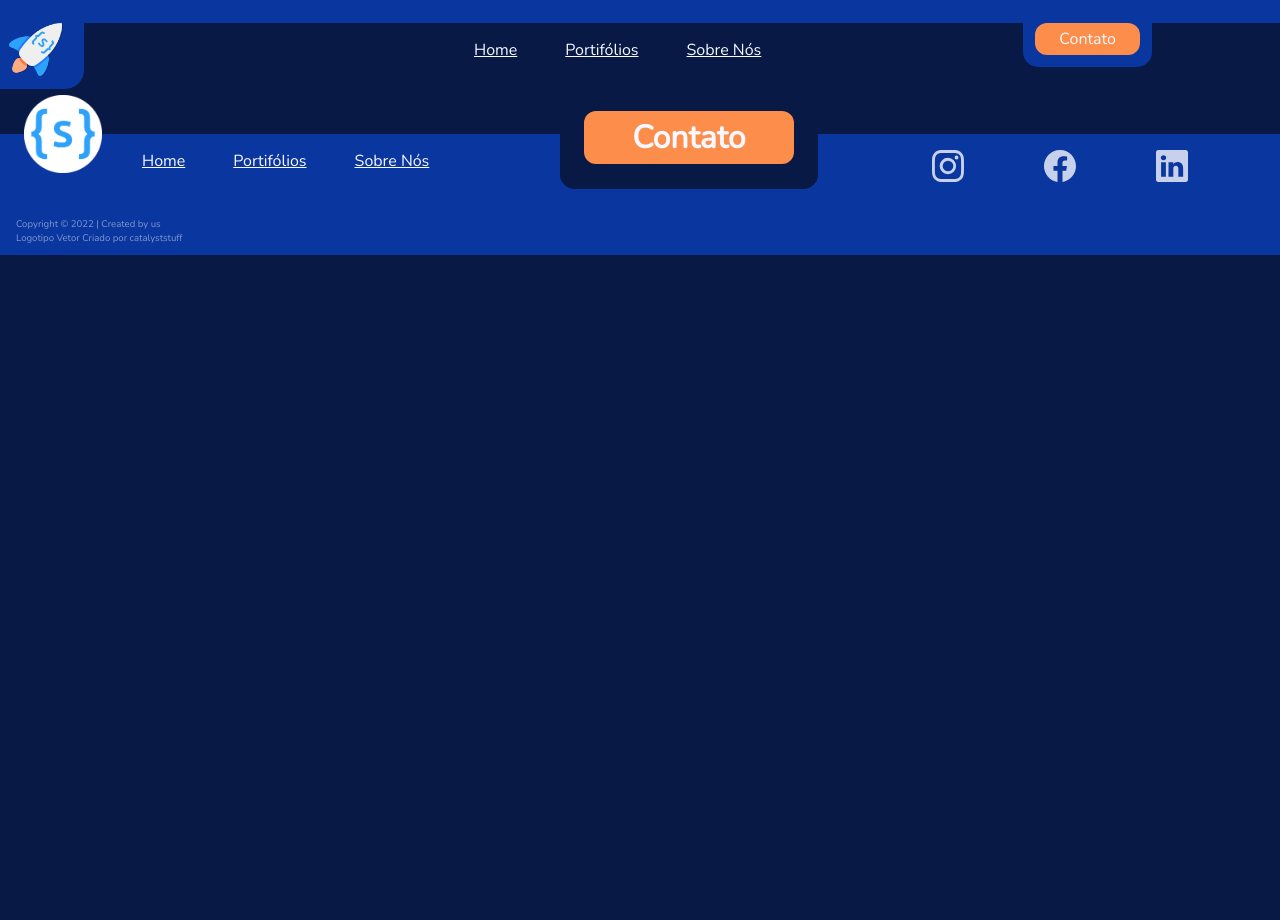
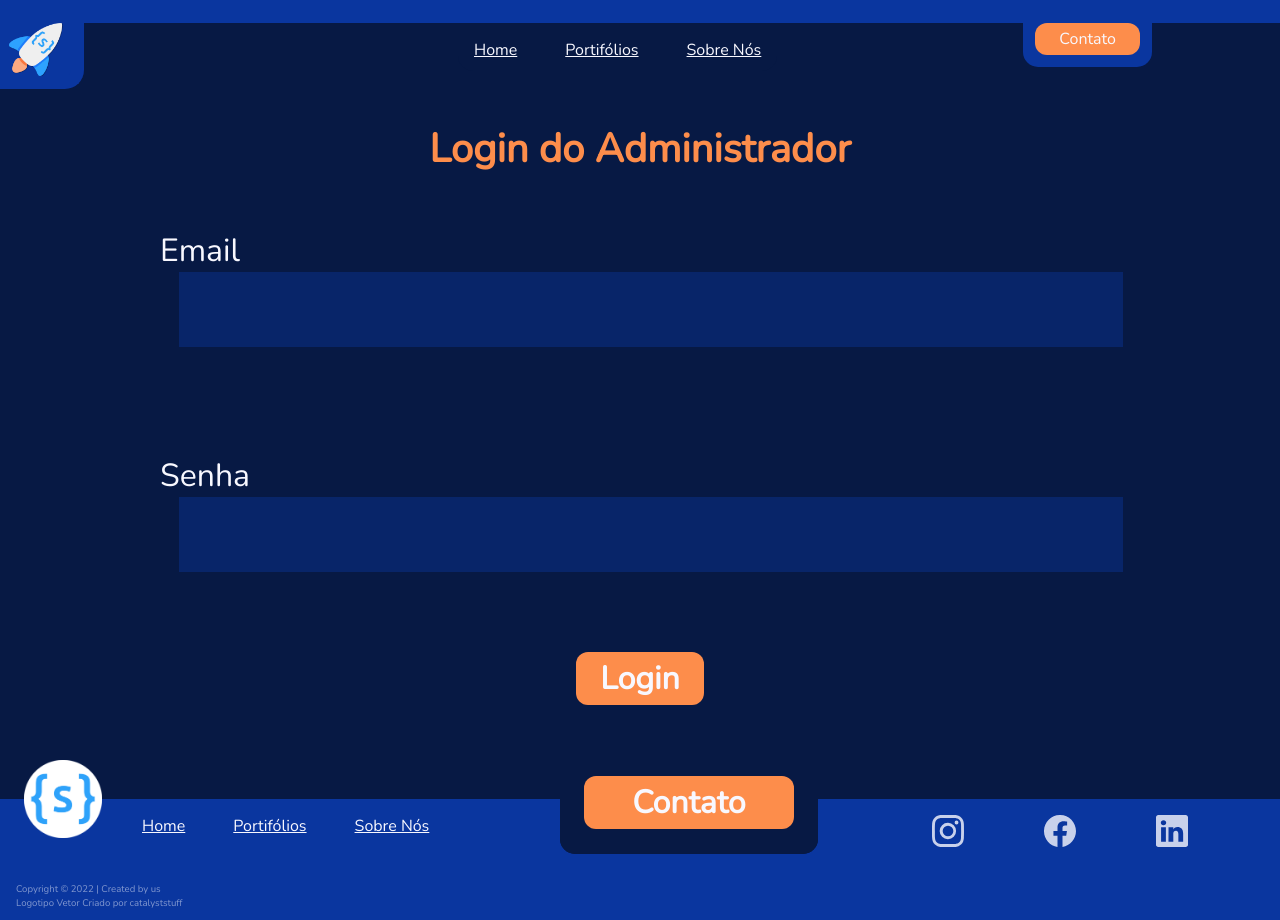
Before and after one commit to GustavoVieiraDeAraujo/Projeto-Final-Struct-Front-End, a React (Create React App) app: page /administrator/login in a window 1280 px wide. Before the commit the page ends 800 px from the top, so only its background shows below. Built offline with nearby package versions, Linux system fonts and the light colour scheme.

Commit message:
Criados Contexto do administrador e sitema de login do mesmo

```diff
--- a/package.json
+++ b/package.json
@@ -7,6 +7,8 @@
     "@testing-library/react": "^13.3.0",
     "@testing-library/user-event": "^13.5.0",
     "axios": "^0.27.2",
+    "js-cookie": "^3.0.1",
+    "js-cookies": "^1.0.4",
     "react": "^18.1.0",
     "react-dom": "^18.1.0",
     "react-icons": "^4.4.0",
--- a/src/App.js
+++ b/src/App.js
@@ -1,15 +1,18 @@
 import { BrowserRouter } from "react-router-dom";
 import Footer from "./components/footer";
 import Navbar from "./components/navbar";
+import { AdminProvider } from "./contexts/useAdminContext";
 import Rotas from "./routes";
 
 
 function App() {
   return (
     <BrowserRouter>
-      <Navbar />
-      <Rotas />
-      <Footer />
+      <AdminProvider>
+        <Navbar />
+        <Rotas />
+        <Footer />
+      </AdminProvider>
     </BrowserRouter>
   );
 }
--- /dev/null
+++ b/src/components/buttomFoms/styles.js
@@ -0,0 +1,15 @@
+import styled from "styled-components";
+
+
+
+export const ButtomForms = styled.button`
+    color: #F8F8FF;
+background-color: #FD8D4B;
+border: none;
+font-size: 2rem;
+font-weight: 700;
+padding: 5px 1.5rem;
+border-radius: 12px;
+cursor: pointer;
+
+`
--- /dev/null
+++ b/src/contexts/useAdminContext.js
@@ -0,0 +1,57 @@
+import { createContext, useContext, useEffect, useState } from "react";
+import Cookie from "js-cookie"
+import { api } from "../services/api";
+
+
+const  AdminContext = createContext({})
+
+const AdminProvider = ({children}) => {
+    const [admin, setAdmin] = useState(undefined)
+
+    const login =  async (email, password) => {
+        try {
+            const response = await api.get('/administrators/login', {params: {email, password}})
+            if (response.data){
+                setAdmin(response.data)
+                api.defaults.headers.common['X-administrator-email'] = response.data.email
+                api.defaults.headers.common['X-administrator-token'] = response.data.authentication_token
+                Cookie.set('struct.administrator', JSON.stringify(response.data), {expires: 1})
+                alert("Login Efetuado")
+            }
+        } catch (e) {
+            alert(e)
+        }
+    }
+
+    const logout = () => {
+        if(window.confirm("Deseja deslogar como administrador?")){
+            setAdmin(undefined)
+            Cookie.remove('struct.administrator')
+        }
+    }
+
+    useEffect(() => {
+        const retrievedAdmin = Cookie.get('struct.administrator')
+        if(retrievedAdmin) {
+            let tempAdmin = JSON.parse(retrievedAdmin)
+            setAdmin(JSON.parse(retrievedAdmin))
+            api.defaults.headers.common['X-administrator-email'] = tempAdmin.email
+            api.defaults.headers.common['X-administrator-token'] = tempAdmin.authentication_token
+        }
+    },[])
+
+
+
+    return(
+        <AdminContext.Provider value={{admin, login, logout}}>
+            {children}
+        </AdminContext.Provider>
+    )
+}
+
+const useAdminContext = () => {
+    const context = useContext(AdminContext)
+    return context
+}
+
+export {useAdminContext, AdminProvider}
--- /dev/null
+++ b/src/pages/adiminPages/login/index.js
@@ -0,0 +1,35 @@
+import { useState } from "react"
+import { ButtomForms } from "../../../components/buttomFoms/styles"
+import { Container } from "./styles"
+import { useAdminContext } from "../../../contexts/useAdminContext"
+
+
+
+const Login = () => {
+
+    const [email, setEmail] = useState('')
+    const [password, setPassword] = useState('')
+    const {login, admin} = useAdminContext()
+
+
+
+    return(
+        <Container>
+            {admin ? <h1>Bem vindo, {admin.name}!</h1> : <h1>Login do Administrador</h1>}
+
+            <div className="form">
+                <div className="email">
+                    <h2>Email</h2>
+                    <input onChange={(event) => setEmail(event.target.value)} />
+                </div>
+                <div className="senha">
+                    <h2>Senha</h2>
+                    <input onChange={(event) => setPassword(event.target.value)} type="password" />
+                </div>
+            </div>
+            <ButtomForms onClick={() => login(email, password)} >Login</ButtomForms>
+        </Container>
+    )
+}
+
+export default Login
--- /dev/null
+++ b/src/pages/adiminPages/login/styles.js
@@ -0,0 +1,52 @@
+import styled from "styled-components";
+
+
+export const Container = styled.div`
+    justify-content: center;
+    display: flex;
+    flex-direction: column;
+    align-items: center;
+    width: 100%;
+    margin-bottom: 5.9rem;
+
+    h1 {
+        color: #FD8D4B;
+        font-size: 2.5rem;
+        font-weight: 700;
+    }
+
+    .form {
+        align-items: left;
+        width: 75%;
+    }
+
+    .email .senha {
+        margin-bottom: 10rem;
+        width: 75%;
+        align-items: left;
+
+    }
+
+    h2 {
+        margin-bottom: 0;
+        font-size: 32px;
+        font-weight: 400;
+    }
+
+    input {
+        position: relative;
+        left: 2%;
+        align-self: center;
+        margin-bottom: 5rem;
+        margin-top: 0;
+        width: 95%;
+        height: 3,625rem;
+        font-weight: 300;
+        font-size: 32px;
+        padding: 1rem;
+        background-color: #0A369F69;
+        border: none;
+        color: #F8F8FF;
+    }
+
+`
--- a/src/pages/contato/index.js
+++ b/src/pages/contato/index.js
@@ -1,6 +1,6 @@
-
 
 const Contato = () => {
+
     return (
         <>
             <h3>Contato</h3>
--- a/src/pages/portifolios/index.js
+++ b/src/pages/portifolios/index.js
@@ -1,12 +1,13 @@
 
 
 
-const Portifolios = () => {
-    return(
-        <>
-           <h1>portilofios</h1>
-        </>
-    )
+const Portifolios = () =>  {
+
+return(
+    <>
+        Portfilofios
+    </>
+)
 }
 
 export default Portifolios
--- a/src/routes/index.js
+++ b/src/routes/index.js
@@ -1,6 +1,7 @@
 import React from "react";
 import { Route, Routes } from "react-router-dom";
 import About from "../pages/about";
+import Login from "../pages/adiminPages/login";
 import Contato from "../pages/contato";
 import HomePage from "../pages/home";
 import Portifolios from "../pages/portifolios";
@@ -13,6 +14,8 @@ const Rotas = () => {
             <Route path="/portifolios" element={<Portifolios />} />
             <Route path="/contato" element={<Contato />} />
 
+            {/* Admin Routes */}
+            <Route path="/administrator/login" element={<Login />} />
         </Routes>
     )
 }
```
Also changed, not shown: src/components/buttomFoms/index.js (added, +11 -0 lines), 1 other file (tests, documents, lock files or other folders).
